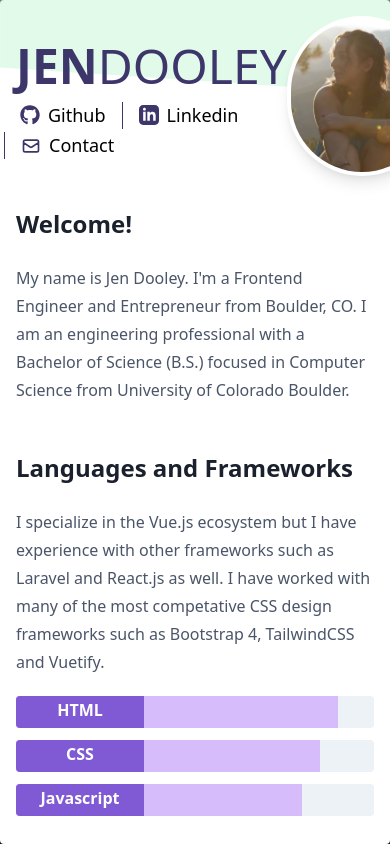
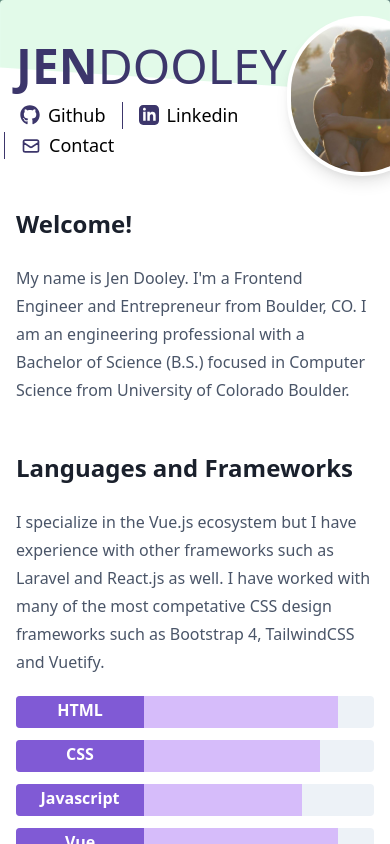
Before and after one commit to jen-dooley/personal-website, a Nuxt app: page / in a window 390 px wide. Built offline with nearby package versions, Linux system fonts and the light colour scheme.

Commit message:
Refactored mobile experience

```diff
--- a/pages/index.vue
+++ b/pages/index.vue
@@ -12,12 +12,12 @@
       ></div>
       <!-- Profile Card -->
       <div
-        class="relative flex flex-col z-20 w-full h-full bg-white shadow-2xl rounded"
+        class="relative flex flex-col z-20 w-full min-h-full sm:h-full bg-white shadow-2xl rounded"
       >
         <!-- Header -->
         <profile-header></profile-header>
         <!-- Body -->
-        <div class="flex-1 py-4 overflow-hidden">
+        <div class="flex-1 py-4 sm:overflow-hidden">
           <div class="h-full px-4 overflow-auto lg:px-12">
             <div class="prose max-w-none">
               <h2>Welcome!</h2>
```
